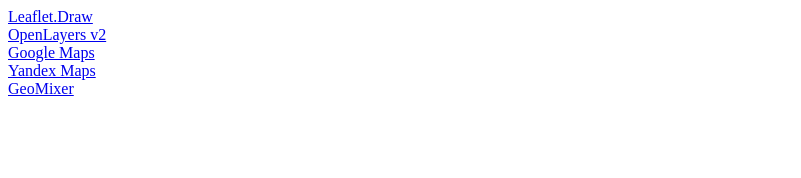
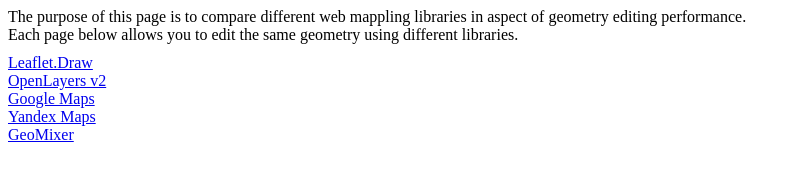
Before and after one commit to aparshin/editing-tools-testing, a plain HTML site: page index.html in a window 1280 px wide. Shown: the whole page, without its empty margins (0-801 px from the left). Drawn offline with Linux system fonts and the light colour scheme.

Commit message:
Annotation

```diff
--- a/index.html
+++ b/index.html
@@ -4,6 +4,10 @@
         <title>Performance comparison of geometry editing tools</title>
     </head>
     <body>
+        <div style="padding-bottom: 10px">
+            The purpose of this page is to compare different web mappling libraries in aspect of geometry editing performance. <br/>
+            Each page below allows you to edit the same geometry using different libraries.
+        </div>
         <div><a href="pages/leaflet.html">Leaflet.Draw</a></div>
         <div><a href="pages/openlayers.html">OpenLayers v2</a></div>
         <div><a href="pages/google.html">Google Maps</a></div>
```
